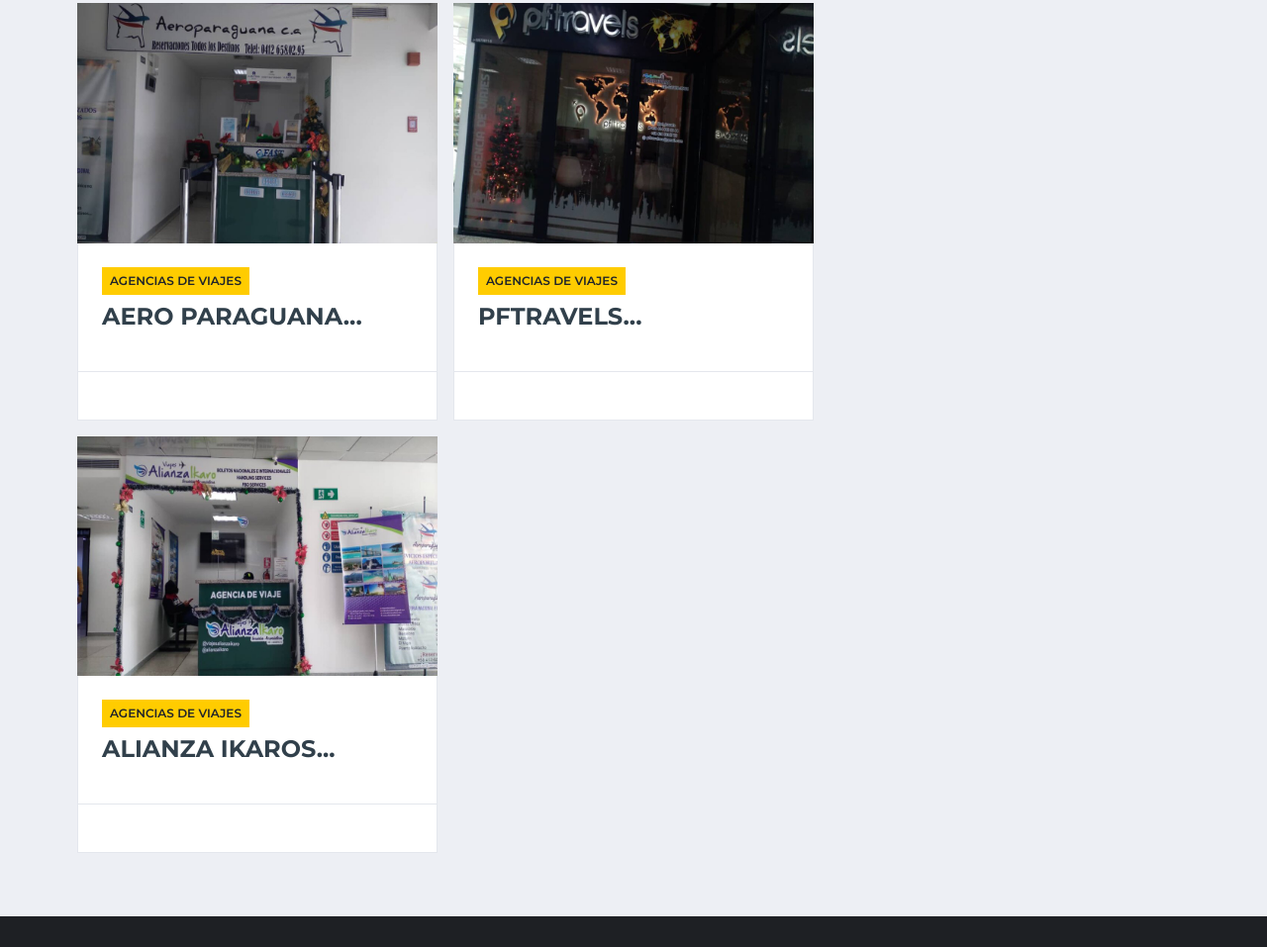
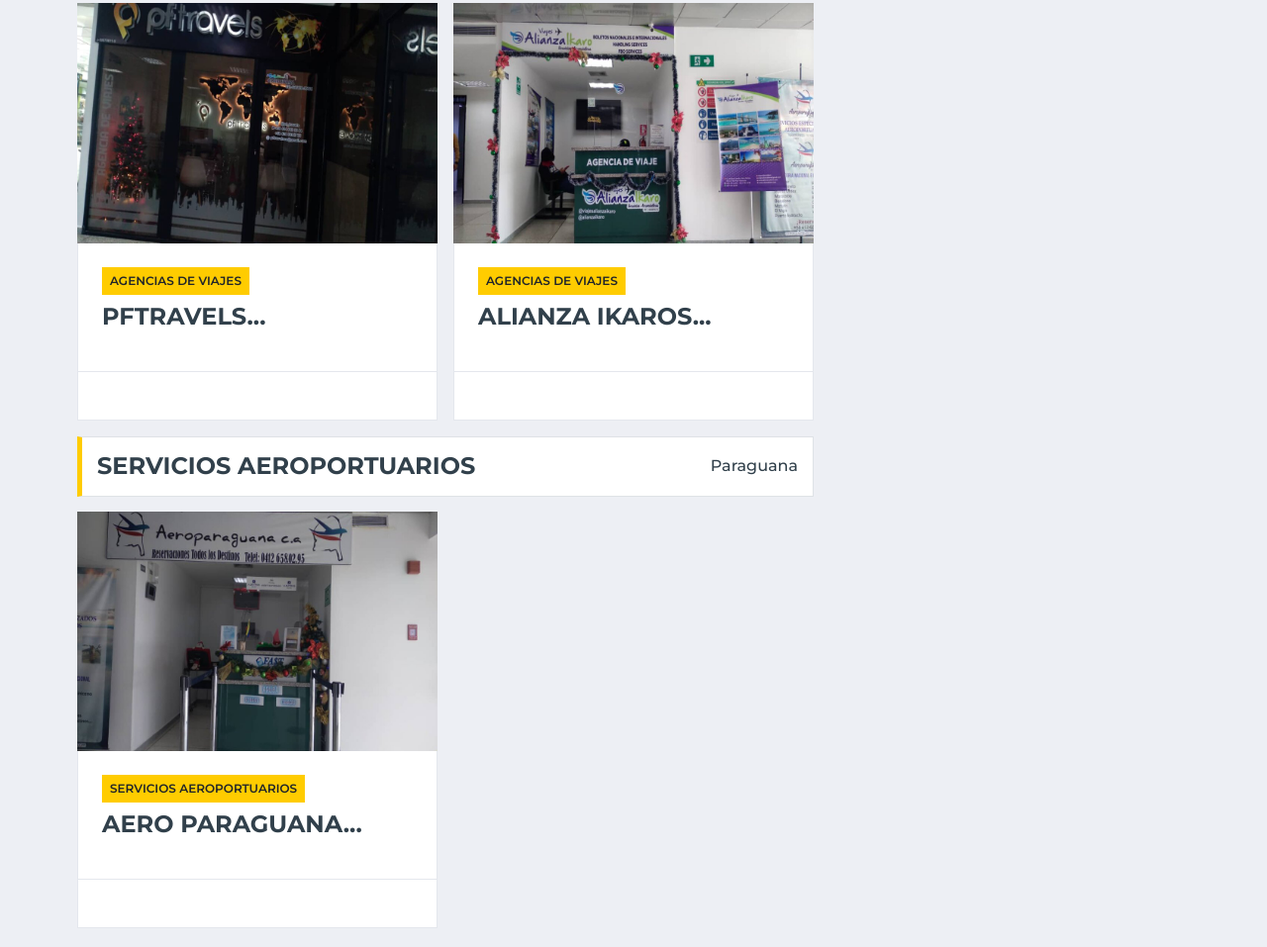
Before and after one commit to angel-moreno404/catalogo_digital_aeropuerto_internacional_JC.github.io, a plain HTML site: page category.html in a window 1280 px wide. Shown: the part 1493-2450 px from the top of the page at 99% size. Drawn offline with nearby package versions, Linux system fonts and the light colour scheme.

Commit message:
correciones ortograficas

```diff
--- a/category.html
+++ b/category.html
@@ -173,23 +173,7 @@
                                 <a class="text-secondary font-weight-medium text-decoration-none" href="">Paraguana</a>
                             </div>
                         </div>
-                        <div class="col-lg-6">
-                            <div class="position-relative mb-3">
-                                <img class="img-fluid w-100" src="img/imagenes categoria/fotoa1.jpg" style="object-fit: cover;">
-                                <div class="bg-white border border-top-0 p-4">
-                                    <div class="mb-2">
-                                        <a class="badge badge-primary text-uppercase font-weight-semi-bold p-2 mr-2"
-                                            href="">Agencias de viajes</a>
-                                        <a class="text-body" href=""><small></small></a>
-                                    </div>
-                                    <a class="h4 d-block mb-3 text-secondary text-uppercase font-weight-bold" href="vista_aeroparaguana.html">AERO PARAGUANA...</a>
 
-                                </div>
-                                <div class="d-flex justify-content-between bg-white border border-top-0 p-4">
-
-                                </div>
-                            </div>
-                        </div>
                         <div class="col-lg-6">
                             <div class="position-relative mb-3">
                                 <img class="img-fluid w-100" src="img/imagenes categoria/fotoa7.jpg" style="object-fit: cover;">
@@ -232,6 +216,45 @@
 
 
                     </div>
+
+                    <div class="row">
+                        <div class="col-12">
+                            <div class="section-title">
+                                <h4 class="m-0 text-uppercase font-weight-bold">Servicios Aeroportuarios</h4>
+                                <a class="text-secondary font-weight-medium text-decoration-none" href="">Paraguana</a>
+                            </div>
+                        </div>
+
+                        <div class="col-lg-6">
+                            <div class="position-relative mb-3">
+                                <img class="img-fluid w-100" src="img/imagenes categoria/fotoa1.jpg" style="object-fit: cover;">
+                                <div class="bg-white border border-top-0 p-4">
+                                    <div class="mb-2">
+                                        <a class="badge badge-primary text-uppercase font-weight-semi-bold p-2 mr-2"
+                                            href="">Servicios Aeroportuarios</a>
+                                        <a class="text-body" href=""><small></small></a>
+                                    </div>
+                                    <a class="h4 d-block mb-3 text-secondary text-uppercase font-weight-bold" href="vista_aeroparaguana.html">AERO PARAGUANA...</a>
+
+                                </div>
+                                <div class="d-flex justify-content-between bg-white border border-top-0 p-4">
+
+                                </div>
+                            </div>
+                        </div>
+
+
+
+
+
+
+                    </div>
+
+
+
+
+
+
                     <!-- end -->
                 </div>
 
```
Also changed, not shown: index.html (+3 -3 lines).
